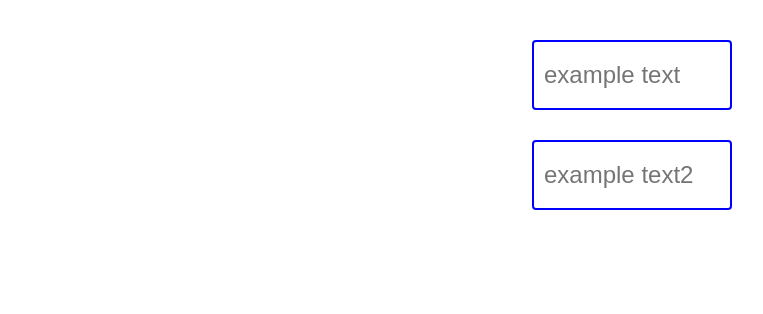
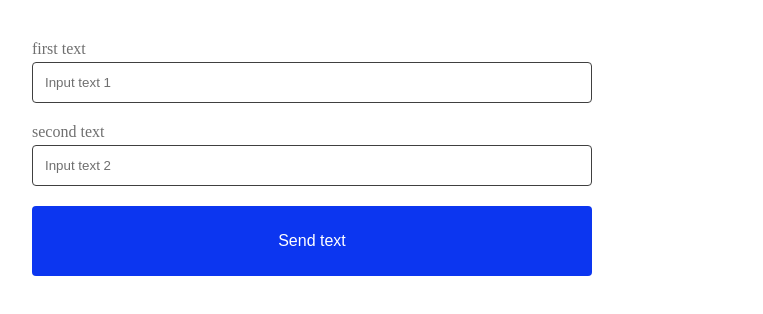
Before and after one commit to NataKyrylenko/typescript-app, a React (Create React App) app: page / in a window 1280 px wide. Shown: the top 314 px of the page, without its empty margins (8-771 px from the left). Built offline with nearby package versions, Linux system fonts and the light colour scheme.

Commit message:
add homework09

```diff
--- a/src/App.tsx
+++ b/src/App.tsx
@@ -1,4 +1,3 @@
-
 import GlobalStyles from 'styles/GlobalStyles';
 //import Lesson06 from './lessons/lesson06/Lesson06';
 //import Homework06 from './homeworks/Homework06/Homework06';
@@ -6,8 +5,8 @@ import GlobalStyles from 'styles/GlobalStyles';
 //import Homework07 from 'homeworks/Homework07/Homework07';
 //import Lesson08 from 'lessons/Lesson08/Lesson08';
 //import Homework08 from 'homeworks/Homework08/Homework08';
-import Lesson09 from 'lessons/lesson09/Lesson09';
-
+//import Lesson09 from 'lessons/lesson09/Lesson09';
+import Homework09 from 'homeworks/Homework09/Homework09';
 
 function App() {
   return (
@@ -19,7 +18,9 @@ function App() {
       {/* <Homework07/> */}
       {/* <Lesson08/> */}
       {/* <Homework08/> */}
-      <Lesson09/>
+      {/* <Lesson09/> */}
+      <Homework09/>
+
     </>
   );
 }
--- a/src/components/Input/styles.ts
+++ b/src/components/Input/styles.ts
@@ -4,6 +4,7 @@ export const InputComponent = styled.div`
  display: flex;
     flex-direction: column;
     gap: 4px;
+     width: 100%;
 `;
 
 export const LabelElement = styled.label`
@@ -11,6 +12,7 @@ export const LabelElement = styled.label`
 `;
 
 export const InputElement = styled.input`
+
     padding: 12px;
     border: 1px solid hsl(0, 0%, 25%, 1);
     border-radius: 4px;
--- a/src/components/Input/types.ts
+++ b/src/components/Input/types.ts
@@ -1,10 +1,12 @@
 //type InputType = "button" | "checkbox" | "email" | "number" | "password" | "radio" | "reset" | "search" | "tel" | "text" | "time" | undefined;
+
+import { ChangeEvent } from "react";
 
 export interface InputProps {
     name: string,
     type?: string,
     placeholder: string,
-    label:string,
-    onInputChange?: () => void,
+    label?:string,
+    onInputChange?: (event:ChangeEvent<HTMLInputElement>) => void,
 
 }
--- /dev/null
+++ b/src/homeworks/Homework09/Homework09.tsx
@@ -0,0 +1,39 @@
+import Input from "components/Input/Input";
+import Button from "components/Button/Button";
+import { Homework09Container, ResultContainer, ResultElement } from "./styles";
+import { ChangeEvent, useState } from "react";
+
+function Homework09 () {
+    const [inputValue1,setInputValue1] = useState<string>('');
+    const [inputValue2,setInputValue2] = useState<string>('');
+    const [isShowResult,setIsShowResult] = useState<boolean>(false);
+
+    const onChangeInput1 = (event:ChangeEvent<HTMLInputElement>):void => {
+        setInputValue1(event.target.value);
+    };
+
+    const onChangeInput2 = (event:ChangeEvent<HTMLInputElement>): void => {
+        setInputValue2(event.target.value);
+    };
+
+    const buttonClick = () => {
+        //setIsShowResult(true);
+        setIsShowResult(!isShowResult)
+    }
+
+
+    return (
+    <Homework09Container>
+        <Input name="first text" type="text" placeholder="Input text 1" label='first text' onInputChange={onChangeInput1}/>
+        <Input name="second text" type="text" placeholder="Input text 2" label='second text' onInputChange={onChangeInput2}/>
+        <Button name="Send text" onButtonClick={buttonClick}/>
+        <ResultContainer isShowResult={isShowResult}>
+            <ResultElement>{inputValue1}</ResultElement>
+            <ResultElement>{inputValue2}</ResultElement>
+        </ResultContainer>
+    </Homework09Container>
+)
+
+}
+
+export default Homework09;
--- /dev/null
+++ b/src/homeworks/Homework09/styles.ts
@@ -0,0 +1,31 @@
+import styled from "@emotion/styled";
+
+interface ResultsBlockProps{
+  isShowResult: boolean
+}
+
+export const Homework09Container = styled.div`
+  display: flex;
+  flex-direction: column;
+  align-items: center;
+  gap: 20px;
+  padding: 40px;
+  width: 50%;
+`;
+
+export const ResultContainer = styled.div<ResultsBlockProps>`
+  display: ${({isShowResult}) => isShowResult ? 'flex':'none'};
+  width: 100%;
+  gap: 10px;
+  padding: 10px;
+
+`;
+
+export const ResultElement = styled.div`
+  width: 50%;
+  padding: 7px;
+  border: 1px solid blue;
+  border-radius: 4px;
+  font-size: 22px;
+  font-family: Cambria, Cochin, Georgia, Times, "Times New Roman", serif;
+`;
--- a/src/lessons/lesson09/Lesson09.tsx
+++ b/src/lessons/lesson09/Lesson09.tsx
@@ -6,6 +6,7 @@ import {
   } from './styles';
 
   function Lesson09() {
+
     const [inputValue,setInputValue] = useState<string>('');
     const [inputValue2,setInputValue2] = useState<string>('')
 
```
